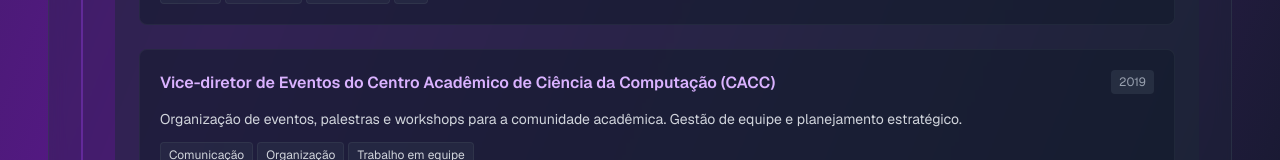
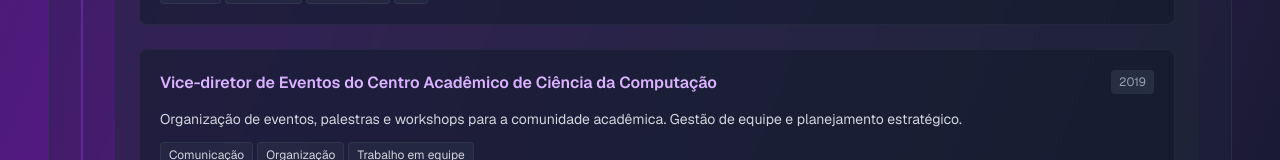
Before and after one commit to hanove/me-page, a Next.js app: page / in a window 1280 px wide. Shown: the part 2614-2774 px from the top of the page. Built offline with nearby package versions, Linux system fonts and the light colour scheme.

Commit message:
fix: update leadership title in translations for clarity

```diff
--- a/app/translations.js
+++ b/app/translations.js
@@ -86,7 +86,7 @@
           description: 'Criação de uma versão web de um software de definição de zonas de manejo agrícola.'
         },
         leadership: {
-          title: 'Vice-diretor de Eventos do Centro Acadêmico de Ciência da Computação (CACC)',
+          title: 'Vice-diretor de Eventos do Centro Acadêmico de Ciência da Computação',
           description: 'Organização de eventos, palestras e workshops para a comunidade acadêmica. Gestão de equipe e planejamento estratégico.'
         }
       }
@@ -179,7 +179,7 @@
           description: 'Creation of a web version of agricultural management zone definition software.'
         },
         leadership: {
-          title: 'Vice-Director of Events at Computer Science Academic Center (CACC)',
+          title: 'Vice-Director of Events at Computer Science Academic Center',
           description: 'Organization of events, lectures and workshops for the academic community. Team management and strategic planning.'
         }
       }
```
